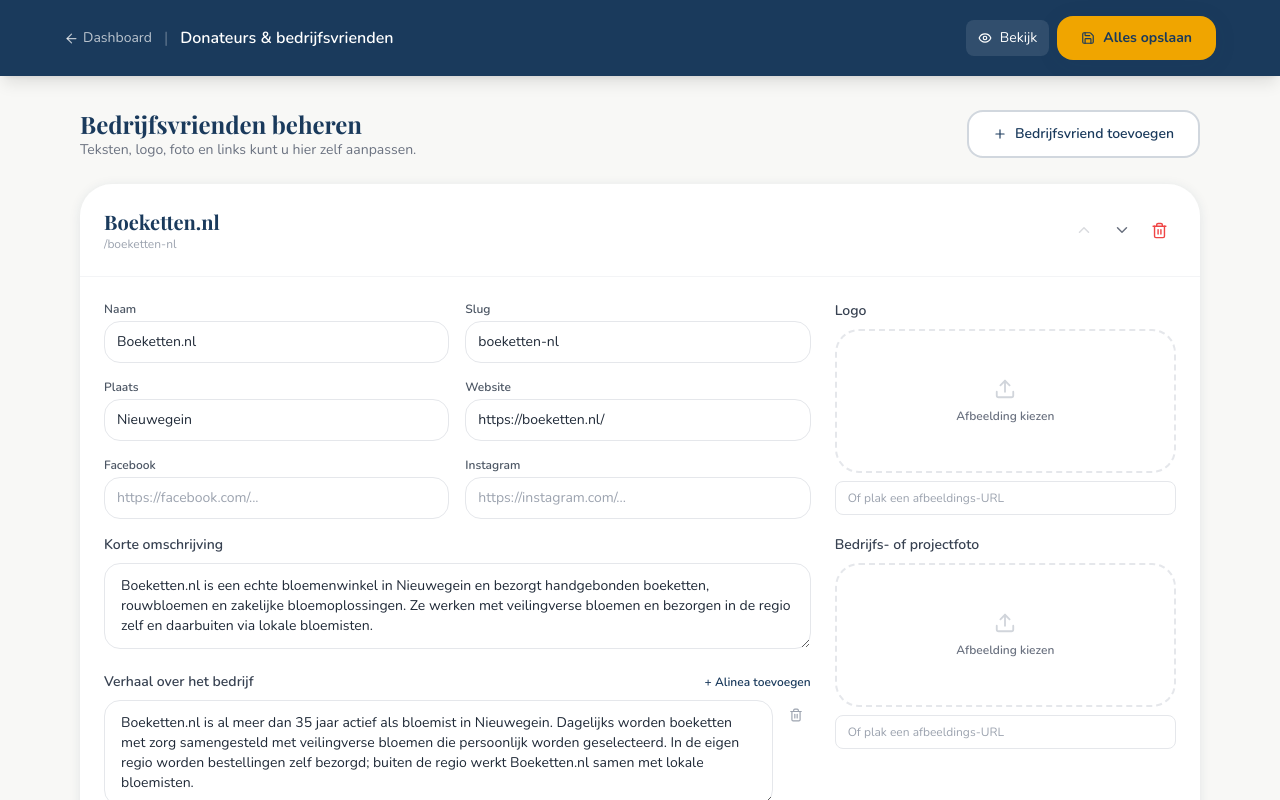
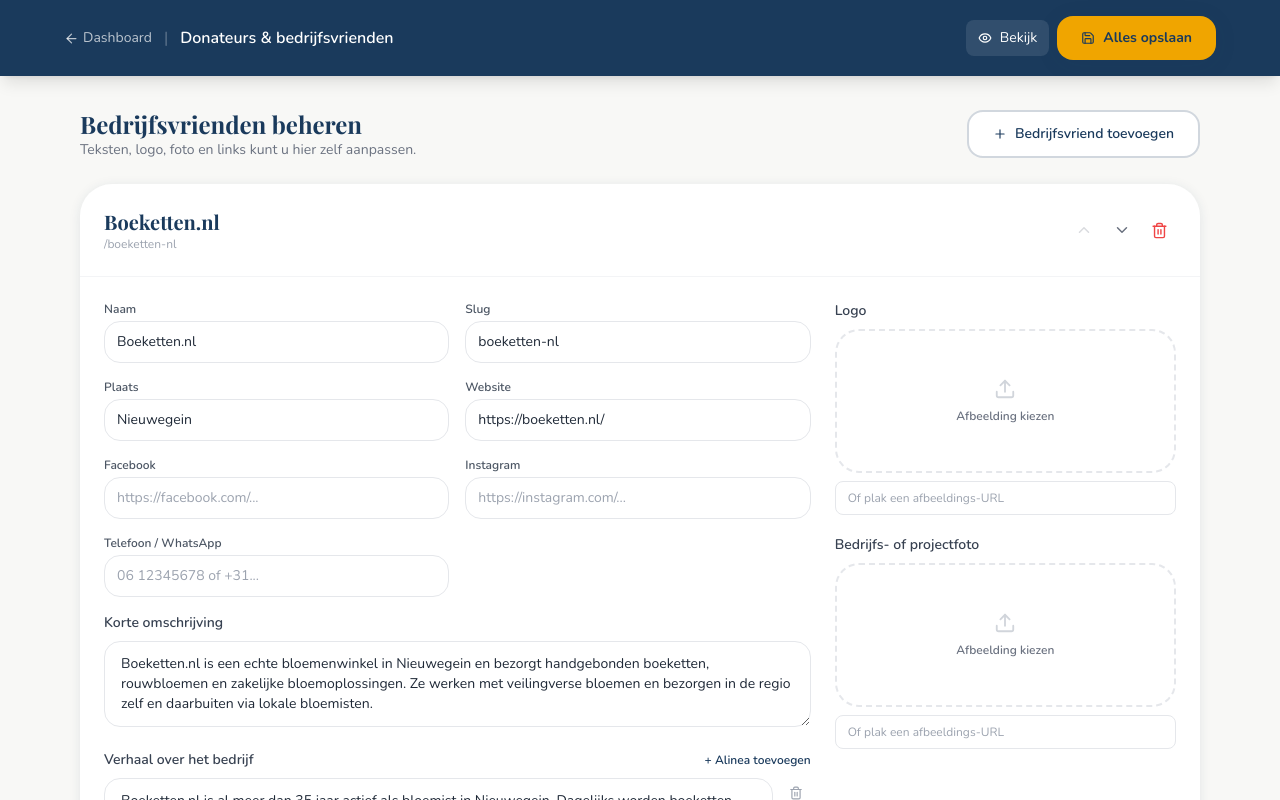
Before and after one commit to michielpetersenmp-cmd/bulldog-website, a Next.js app: page /admin/donateurs in a window 1280 px wide. Shown: the top 800 px of the page. Built offline with nearby package versions, Linux system fonts and the light colour scheme; no server answers; a web font is replaced by a local one.

Commit message:
Donateursbeheer: WhatsApp-nummer invoerveld toevoegen

```diff
--- a/src/app/admin/donateurs/page.tsx
+++ b/src/app/admin/donateurs/page.tsx
@@ -15,6 +15,7 @@ type Donateur = {
   website?: string;
   facebook?: string;
   instagram?: string;
+  whatsapp?: string;
   plaats?: string;
   bijdrage?: string;
 };
@@ -73,6 +74,7 @@ export default function AdminDonateursPage() {
         website: "",
         facebook: "",
         instagram: "",
+        whatsapp: "",
       },
     ]);
   }
@@ -257,6 +259,7 @@ export default function AdminDonateursPage() {
                       <Field label="Website" value={d.website || ""} onChange={(v) => update(index, "website", v)} placeholder="https://..." />
                       <Field label="Facebook" value={d.facebook || ""} onChange={(v) => update(index, "facebook", v)} placeholder="https://facebook.com/..." />
                       <Field label="Instagram" value={d.instagram || ""} onChange={(v) => update(index, "instagram", v)} placeholder="https://instagram.com/..." />
+                      <Field label="Telefoon / WhatsApp" value={d.whatsapp || ""} onChange={(v) => update(index, "whatsapp", v)} placeholder="06 12345678 of +31..." />
                     </div>
 
                     <TextArea
```
